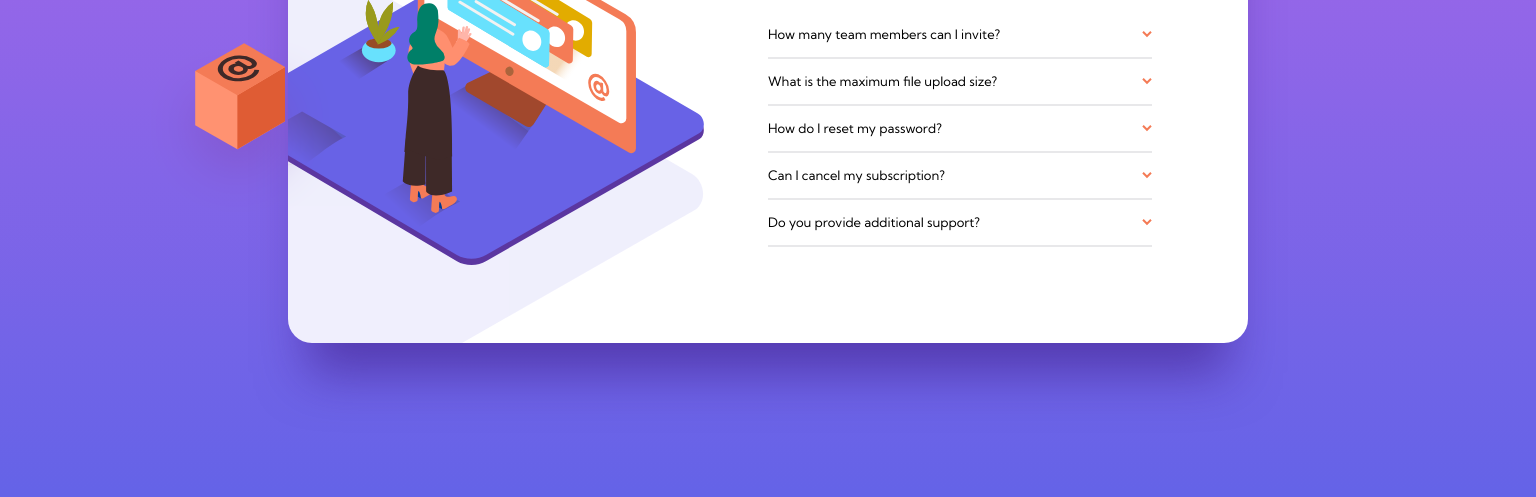
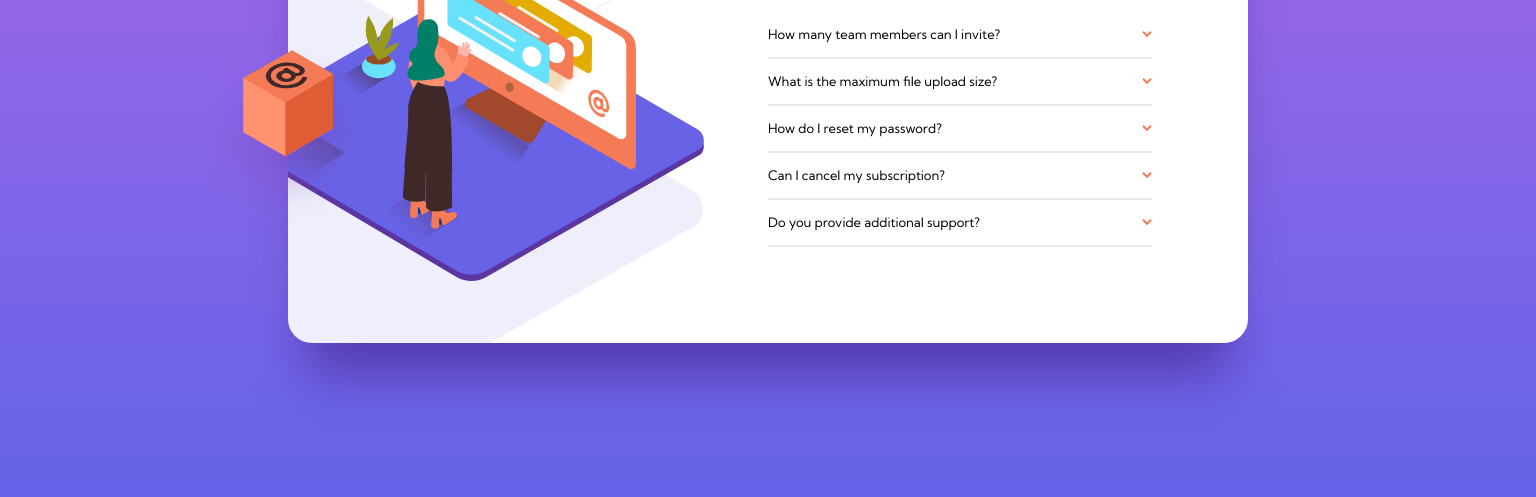
Before and after one commit to arogersrenee/faq-accordion-card, a plain HTML site: page index.html in a window 1536 px wide. Shown: the part 303-800 px from the top of the page. Drawn offline with Linux system fonts and the light colour scheme.

Commit message:
fixed position of orange box

```diff
--- a/index.html
+++ b/index.html
@@ -18,20 +18,19 @@
 <body>
 
 
+
+   <div class="box-position">
      <img class="box desktop" src="images/illustration-box-desktop.svg" alt=""/>
+
        <div class="text-content">
 
 
       <div class="images">
         <img class="illustration mobile" src="images/illustration-woman-online-mobile.svg" alt="illustration of woman on computer"/>
         <img class="shadow mobile" src="images/bg-pattern-mobile.svg" alt=""/>
-
-
         <img class="illustration desktop" src="images/illustration-woman-online-desktop.svg" alt="illustration of woman on computer"/>
         <img class="shadow desktop" src="images/bg-pattern-desktop.svg" alt=""/>
       </div>
-
-
       <div>
         <header>
           <h1>FAQ</h1>
@@ -87,6 +86,7 @@
         </main>
       </div>
        </div>
+   </div>
 
   <script src="script.js"></script>
 
--- a/style.css
+++ b/style.css
@@ -137,12 +137,10 @@ main {
         padding: 6rem;
         border-radius: 1.5rem;
         width: 60rem;
-        position: static;
         display: grid;
         grid-template-columns: repeat(2, 1fr);
         grid-template-rows: 1fr;
         overflow: hidden;
-
     }
 
     .images {
@@ -154,23 +152,28 @@ main {
         width: 55rem;
         position: absolute;
         left: -35rem;
-        top: -23rem;
+        top: -22rem;
     }
 
     .illustration {
         width: 30rem;
         position: absolute;
         left: -10rem;
-        top: -3rem;
+        top: -2rem;
         z-index: 80;
+    }
+
+    .box-position  {
+        position: relative;
+        width: 60rem;
     }
 
     .box {
         position: absolute;
         z-index: 99;
         width: 12rem;
-        top: 43%;
-        left: 9rem;
+        top: 40%;
+        left: -6rem;
         z-index: 100;
     }
 
@@ -190,4 +193,5 @@ main {
         display: block;
     }
 
+
 }
```
Lines whose indentation alone changed are shown as unchanged.
